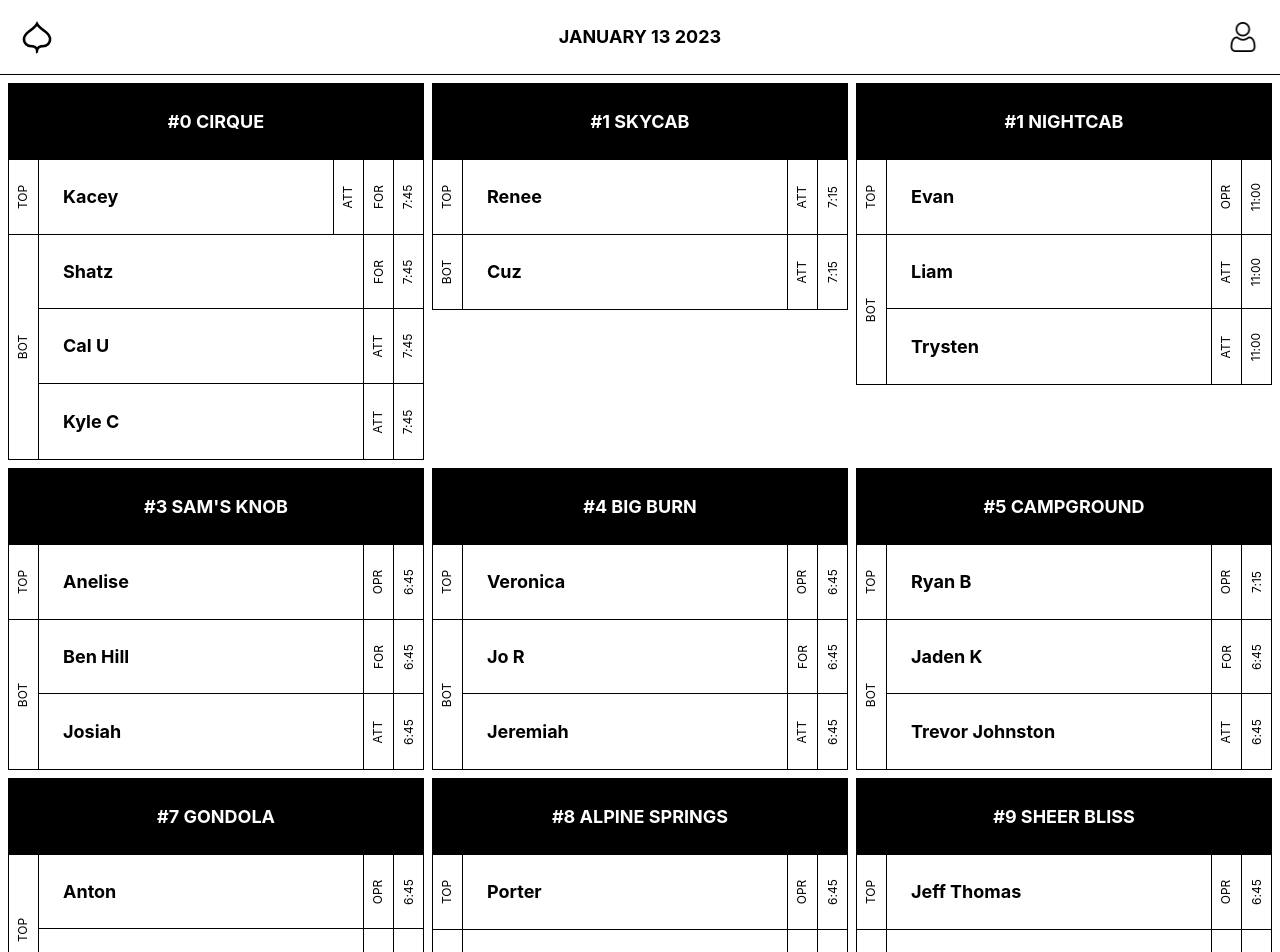
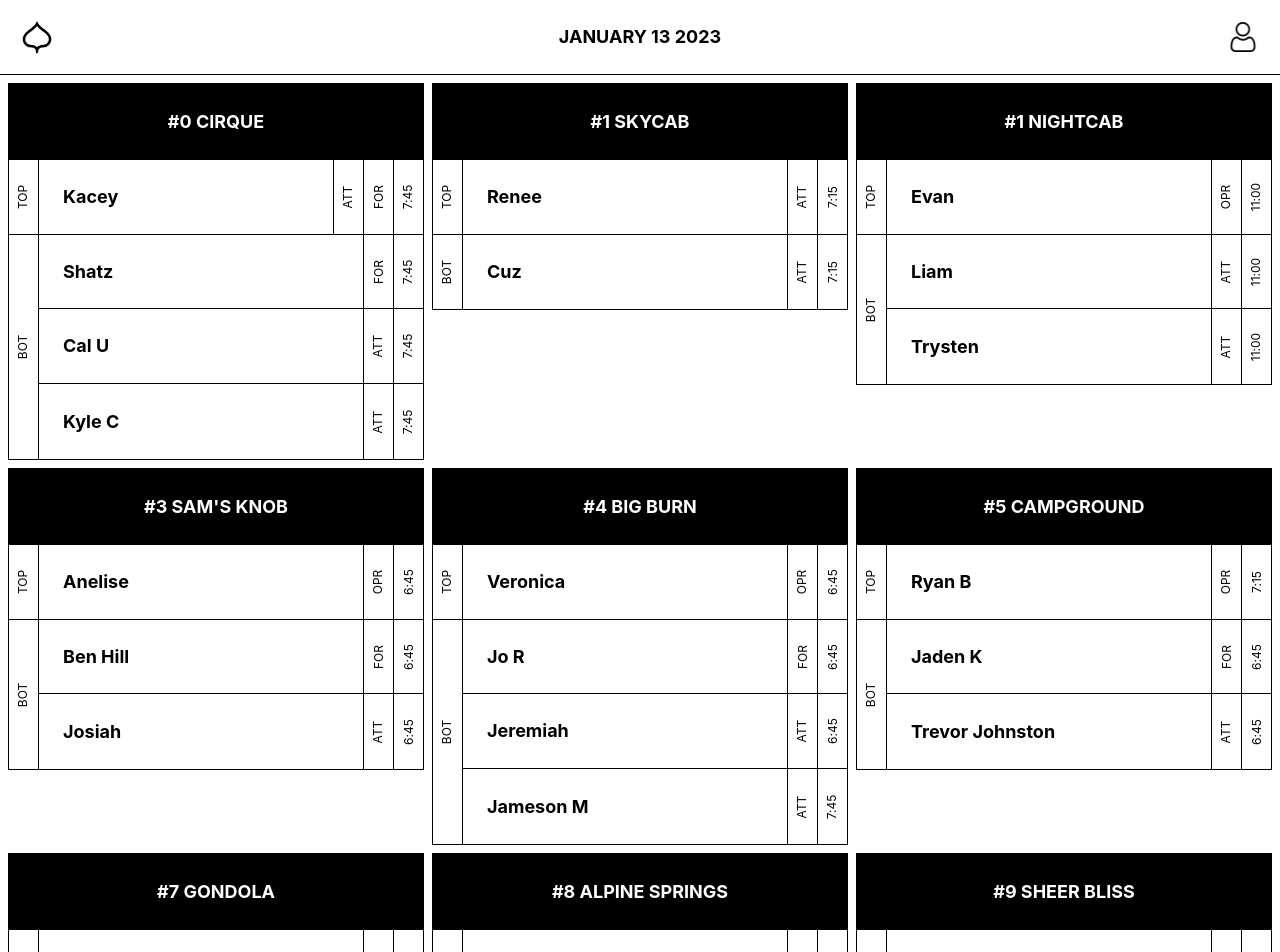
Before and after one commit to gonzalespaulb/lifty-scheduler, a React (Create React App) app: page / in a window 1280 px wide. Shown: the top 952 px of the page. Built offline with nearby package versions, Linux system fonts and the light colour scheme.

Commit message:
alphabetize done

```diff
--- a/src/Scheduler/WorkerList/WorkerList.jsx
+++ b/src/Scheduler/WorkerList/WorkerList.jsx
@@ -1,5 +1,6 @@
 import { useState } from "react";
 import { liftList, nonLiftList } from "../utils/designationList";
+import { sortAlphabetically } from "../utils/helper";
 import {
   CrossIcon,
   Info,
@@ -73,6 +74,8 @@ const WorkerList = () => {
       }
     };
 
+    sortAlphabetically(allWorkers);
+
     return allWorkers.flatMap((worker, i) => {
       return (
         <Worker openInfo={openInfo} activeInfo={activeInfo} index={i} key={i}>
--- a/src/Scheduler/utils/designationList.js
+++ b/src/Scheduler/utils/designationList.js
@@ -63,6 +63,7 @@ export const liftList = [
     bottom: [
       whosWorking(12, [foreperson], "6:45"),
       whosWorking(13, [attendant], "6:45"),
+      whosWorking(81, [attendant], "7:45"),
     ],
     supervisor: "Calvin Leinenbach",
     ridePassed: true,
--- a/src/Scheduler/utils/employeeList.js
+++ b/src/Scheduler/utils/employeeList.js
@@ -323,4 +323,8 @@ export const allEmployees = [
         name: "Christian",
         id: 80,
     },
+    {
+        name: "Jameson M",
+        id: 81,
+    },
 ]
--- /dev/null
+++ b/src/Scheduler/utils/helper.js
@@ -0,0 +1,18 @@
+export const sortAlphabetically = (objArr) => {
+
+    const sortArray = (a, b) => {
+      if(a.name > b.name) {
+        return 1;
+      }
+
+      if(a.name < b.name) {
+        return -1;
+      }
+
+      else {
+        return 0;
+      }
+    }
+
+    objArr.sort(sortArray);
+  }
```
